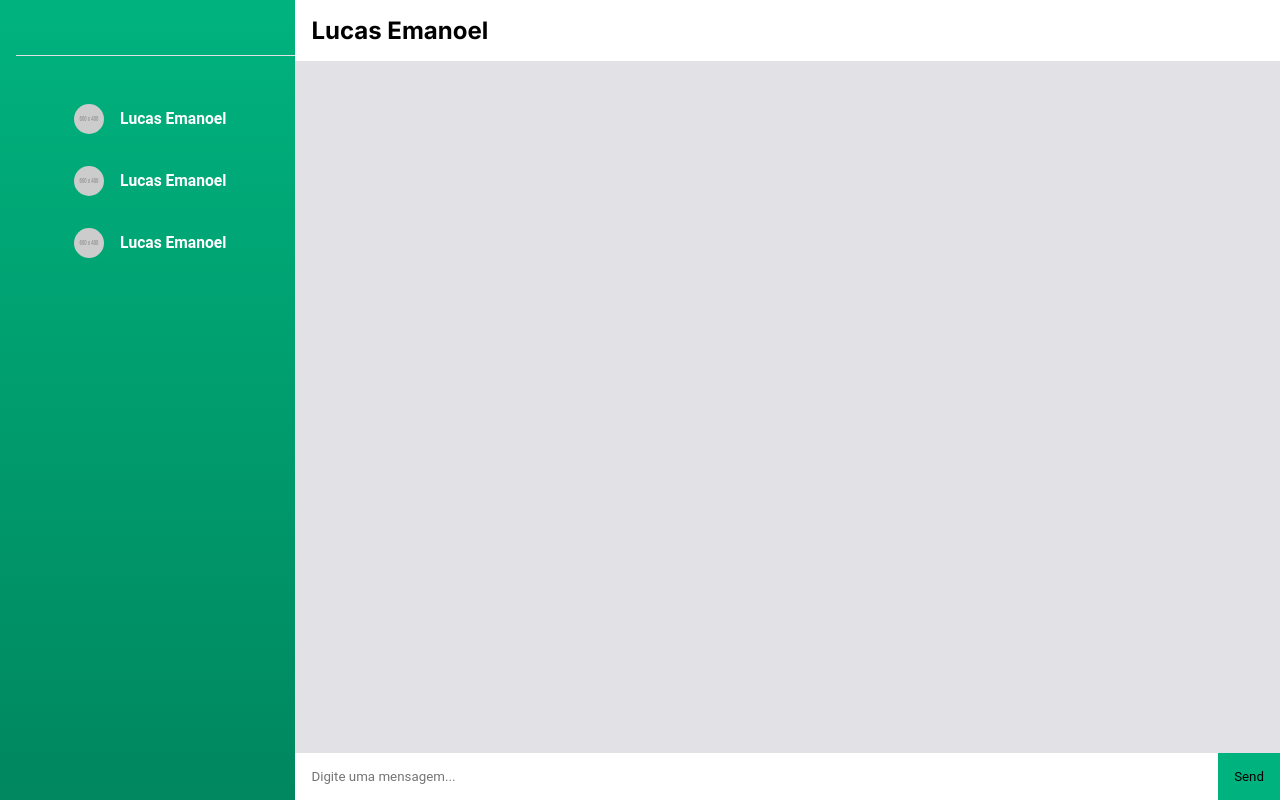
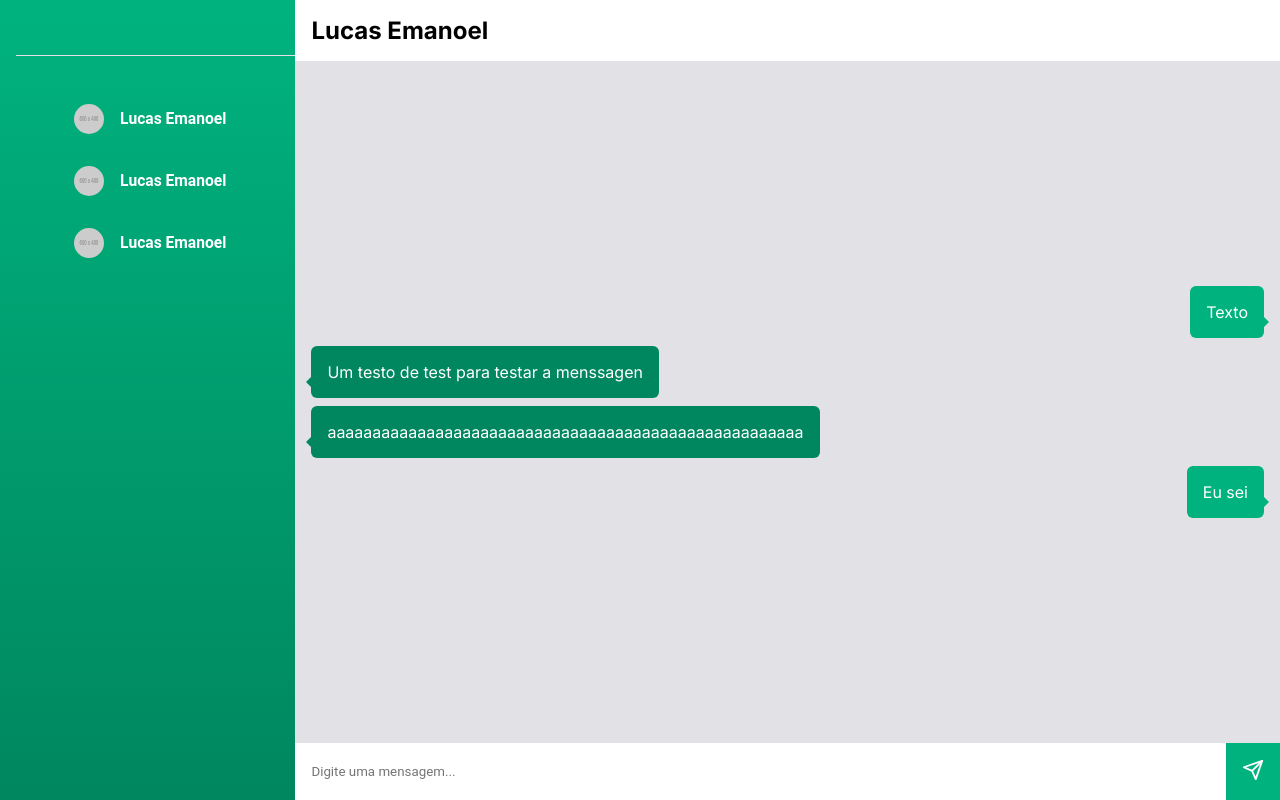
Before and after one commit to lucastheldl/Next-RealtimeChat, a Next.js app: page / in a window 1280 px wide. Built offline with nearby package versions, Linux system fonts and the light colour scheme.

Commit message:
styles: add messages styling

```diff
--- a/package.json
+++ b/package.json
@@ -18,6 +18,7 @@
     "eslint": "8.48.0",
     "eslint-config-next": "13.4.19",
     "firebase": "^10.3.0",
+    "lucide-react": "^0.331.0",
     "next": "13.4.19",
     "react": "18.2.0",
     "react-dom": "18.2.0",
--- /dev/null
+++ b/src/components/message.tsx
@@ -0,0 +1,9 @@
+import { MessageConatiner } from "@/styles/components/message";
+
+interface MessageProps {
+  type: "sended" | "received";
+  messageText: string;
+}
+export function Message({ type, messageText }: MessageProps) {
+  return <MessageConatiner type={type}>{messageText}</MessageConatiner>;
+}
--- a/src/components/messageInput.tsx
+++ b/src/components/messageInput.tsx
@@ -3,12 +3,15 @@ import {
   MessageContainer,
   SendBtn,
 } from "@/styles/components/messageInput";
+import { Send } from "lucide-react";
 
 export function MesageInput() {
   return (
     <MessageContainer>
       <Input placeholder="Digite uma mensagem..." />
-      <SendBtn>Send</SendBtn>
+      <SendBtn>
+        <Send height={22} width={22} />
+      </SendBtn>
     </MessageContainer>
   );
 }
--- a/src/pages/index.tsx
+++ b/src/pages/index.tsx
@@ -1,11 +1,17 @@
 import Head from "next/head";
 
 import { Inter } from "next/font/google";
-import { ChatContainer, ContactsContainer, Wrapper } from "@/styles/main";
+import {
+  ChatArea,
+  ChatContainer,
+  ContactsContainer,
+  Wrapper,
+} from "@/styles/main";
 import { ContactItem } from "@/components/contactItem";
 import { MesageInput } from "@/components/messageInput";
 import { ChatHeader } from "@/components/chatHeader";
 import { SearchContactInput } from "@/components/searchContactInput";
+import { Message } from "@/components/message";
 
 const inter = Inter({ subsets: ["latin"] });
 
@@ -30,6 +36,20 @@ export default function Home() {
         </ContactsContainer>
         <ChatContainer>
           <ChatHeader />
+          <ChatArea>
+            <Message type="sended" messageText={"Texto"} />
+            <Message
+              type="received"
+              messageText={"Um testo de test para testar a menssagen"}
+            />
+            <Message
+              type="received"
+              messageText={
+                "aaaaaaaaaaaaaaaaaaaaaaaaaaaaaaaaaaaaaaaaaaaaaaaaaaaaa"
+              }
+            />
+            <Message type="sended" messageText={"Eu sei"} />
+          </ChatArea>
           <MesageInput />
         </ChatContainer>
       </Wrapper>
--- /dev/null
+++ b/src/styles/components/message.ts
@@ -0,0 +1,45 @@
+import { styled } from "..";
+
+export const MessageConatiner = styled("div", {
+  variants: {
+    type: {
+      sended: {
+        backgroundColor: "$green300",
+        alignSelf: "flex-end",
+        "&::before": {
+          content: "",
+          position: "absolute",
+          top: "70%",
+          right: "-15px",
+          borderWidth: "10px",
+          borderStyle: "solid",
+          borderColor: "transparent transparent transparent $green300",
+          transform: "translateY(-50%)",
+        },
+      },
+      received: {
+        backgroundColor: "$green500",
+        alignSelf: "flex-start",
+        "&::before": {
+          content: "",
+          position: "absolute",
+          top: "70%",
+          left: "-15px",
+          borderWidth: "10px",
+          borderStyle: "solid",
+          borderColor: "transparent $green500 transparent transparent",
+          transform: "translateY(-50%)",
+        },
+      },
+    },
+  },
+  position: "relative",
+
+  maxWidth: "500px",
+  overflowWrap: "break-word",
+
+  padding: "1rem",
+  borderRadius: "6px",
+
+  color: "white",
+});
--- a/src/styles/components/messageInput.ts
+++ b/src/styles/components/messageInput.ts
@@ -19,9 +19,14 @@ export const SendBtn = styled("button", {
   border: "none",
 
   backgroundColor: "$green300",
+  color: "white",
 
   "&:hover": {
     cursor: "pointer",
     backgroundColor: "$green500",
   },
+
+  "& svg": {
+    margin: "auto",
+  },
 });
--- a/src/styles/main.ts
+++ b/src/styles/main.ts
@@ -22,3 +22,11 @@ export const ChatContainer = styled("section", {
   height: "100vh",
   backgroundColor: "$gray100",
 });
+
+export const ChatArea = styled("div", {
+  display: "flex",
+  flexDirection: "column",
+  gap: "0.5rem",
+
+  padding: "0 1rem",
+});
```
Also changed, not shown: 1 other file (tests, documents, lock files or other folders).
